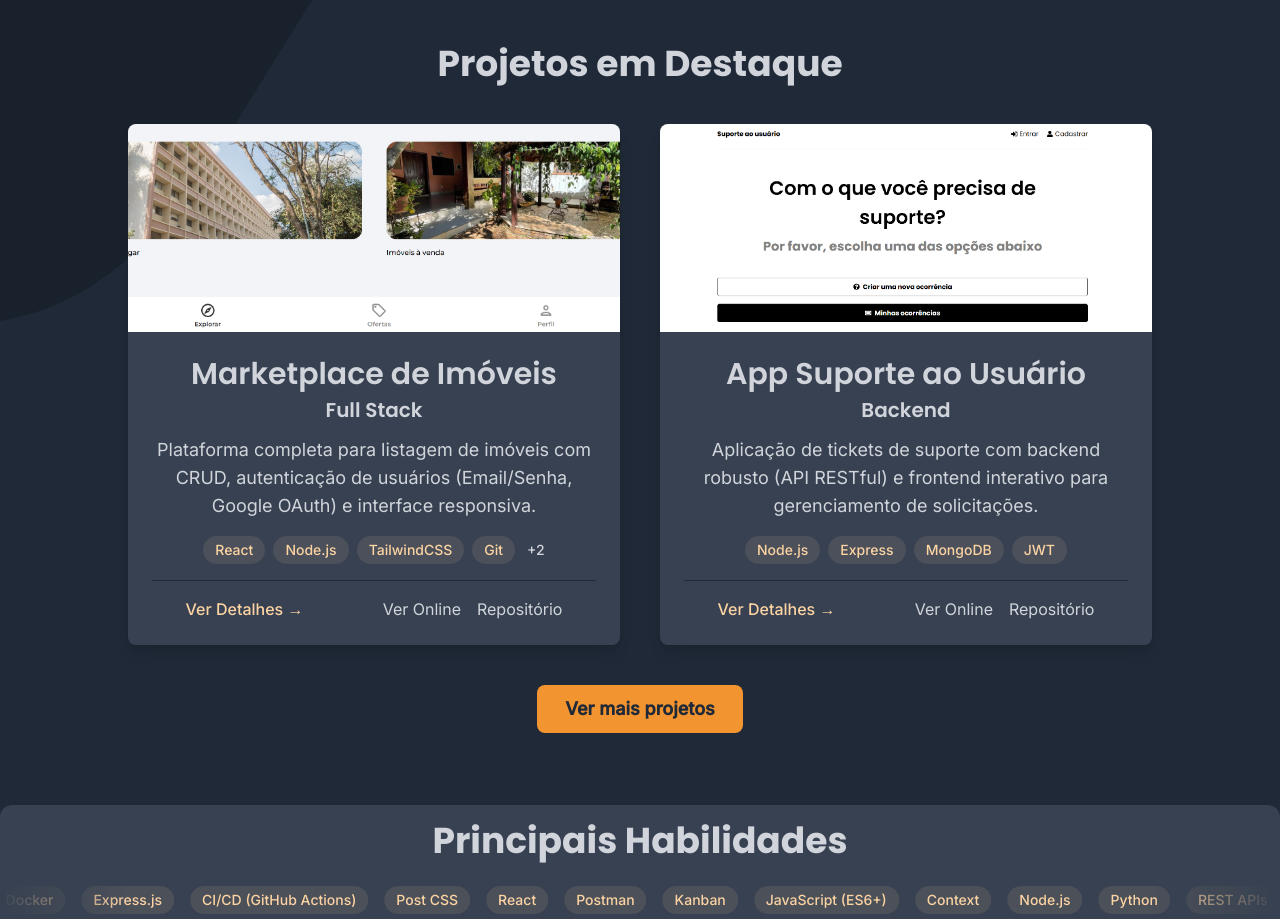
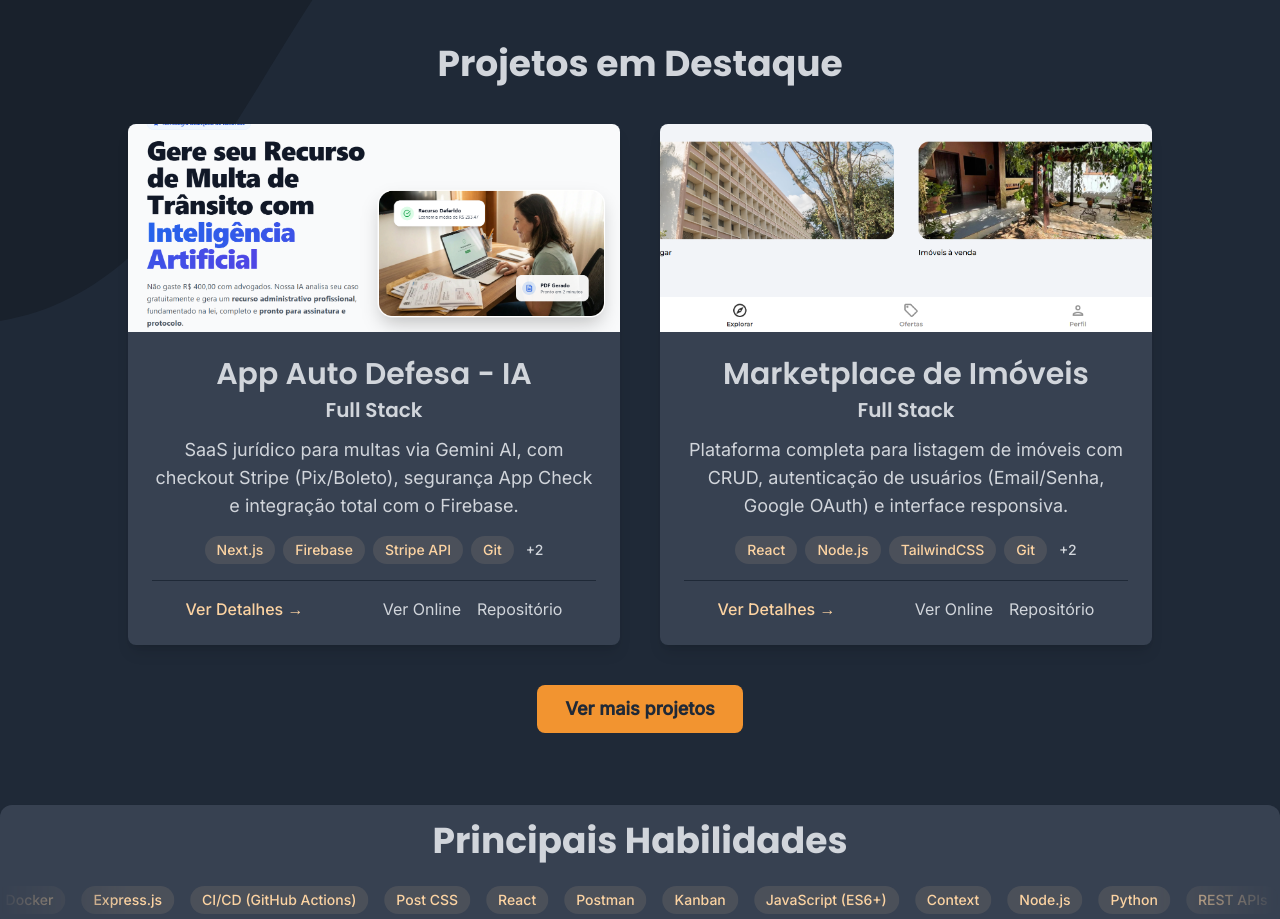
Before and after one commit to rodrigocvmd/portfolio, a Next.js app: page / in a window 1280 px wide. Shown: the part 880-1799 px from the top of the page. Built offline with nearby package versions, Linux system fonts and the light colour scheme.

Commit message:
feat: add auto defesa como featuredProject

```diff
--- a/src/app/page.tsx
+++ b/src/app/page.tsx
@@ -7,6 +7,17 @@ import TechTag from "@/components/TechTag";
 import { useRef } from "react";
 
 const featuredProjects = [
+	{
+		title: "App Auto Defesa - IA",
+		description:
+			"SaaS jurídico para multas via Gemini AI, com checkout Stripe (Pix/Boleto), segurança App Check e integração total com o Firebase.",
+		imageUrl: "/images/auto-defesa.png",
+		technologies: ["Next.js", "Firebase", "Stripe API", "Git", "GCP/IA", "TypeScript"],
+		projectSlug: "auto-defesa",
+		liveUrl: "https://meuautodefesa.com.br/",
+		repoUrl: "https://github.com/rodrigocvmd/auto-defesa",
+		stack: "Full Stack",
+	},
 	{
 		title: "Marketplace de Imóveis",
 		description:
@@ -18,17 +29,17 @@ const featuredProjects = [
 		repoUrl: "https://github.com/rodrigocvmd/marketplace-de-imoveis",
 		stack: "Full Stack",
 	},
-	{
-		title: "App Suporte ao Usuário",
-		description:
-			"Aplicação de tickets de suporte com backend robusto (API RESTful) e frontend interativo para gerenciamento de solicitações.",
-		imageUrl: "/images/imgSuporteUsuario.png",
-		technologies: ["Node.js", "Express", "MongoDB", "JWT"],
-		projectSlug: "projeto-suporte-usuario",
-		liveUrl: "https://suporte-ao-usuario.onrender.com/",
-		repoUrl: "https://github.com/rodrigocvmd/suporte-ao-usuario",
-		stack: "Backend",
-	},
+	// {
+	// 	title: "App Suporte ao Usuário",
+	// 	description:
+	// 		"Aplicação de tickets de suporte com backend robusto (API RESTful) e frontend interativo para gerenciamento de solicitações.",
+	// 	imageUrl: "/images/imgSuporteUsuario.png",
+	// 	technologies: ["Node.js", "Express", "MongoDB", "JWT"],
+	// 	projectSlug: "projeto-suporte-usuario",
+	// 	liveUrl: "https://suporte-ao-usuario.onrender.com/",
+	// 	repoUrl: "https://github.com/rodrigocvmd/suporte-ao-usuario",
+	// 	stack: "Backend",
+	// },
 ];
 
 const allSkills = [
```
